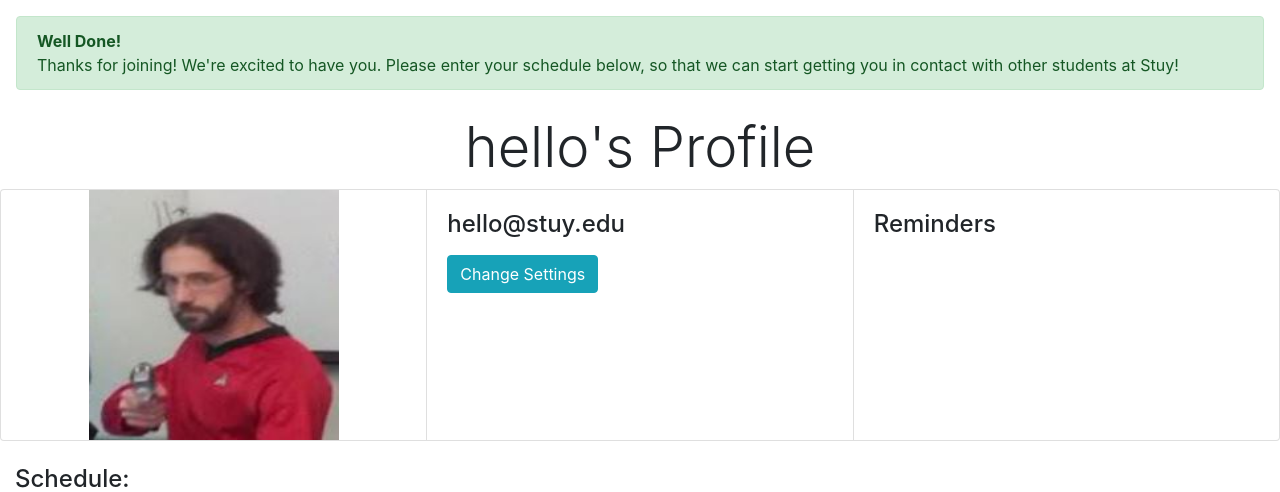
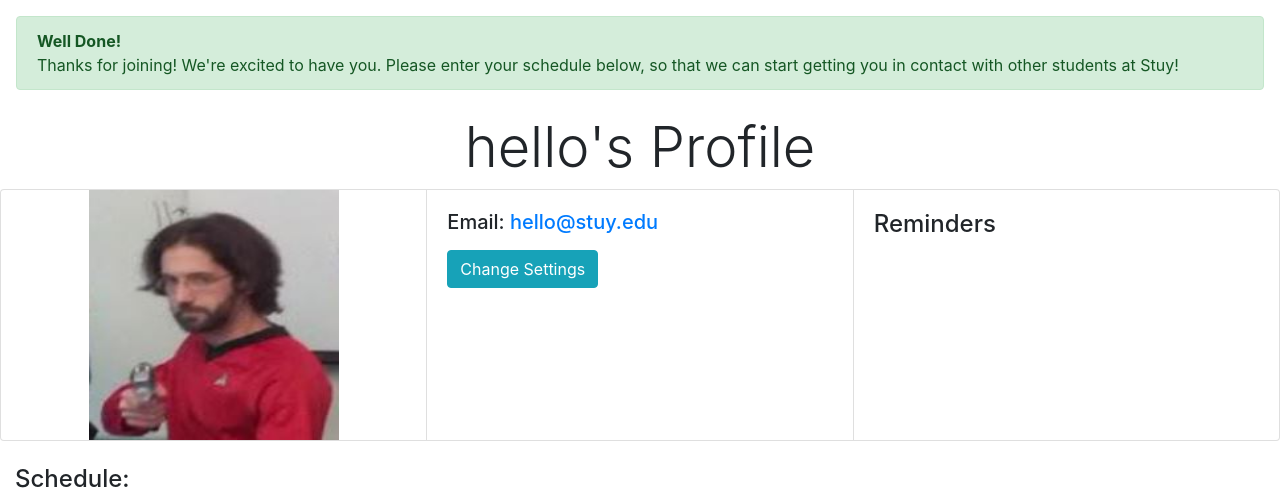
Before and after one commit to DerekL27/Stuybook_prototype, a Flask app: page /myprofile in a window 1280 px wide. Shown: the part 64-556 px from the top of the page. Run offline with Flask 2, Linux system fonts and the light colour scheme; a user stored in the database is signed in; some libraries are stand-ins or nearby versions.

Commit message:
fix email

```diff
--- a/templates/profile.html
+++ b/templates/profile.html
@@ -21,7 +21,9 @@
   </div>
   <div class="card">
     <div class="card-body">
-      <h4 class="card-title ">{{email}}</h4>
+      <h5 class="card-title "> Email:
+        <a href = "mailto: {{email}}">{{email}}</a>
+      </h5>
       <p class="card-text">{{bio}}</p>
       <a href="/settings" class="btn btn-info">Change Settings</a>
     </div>
```
